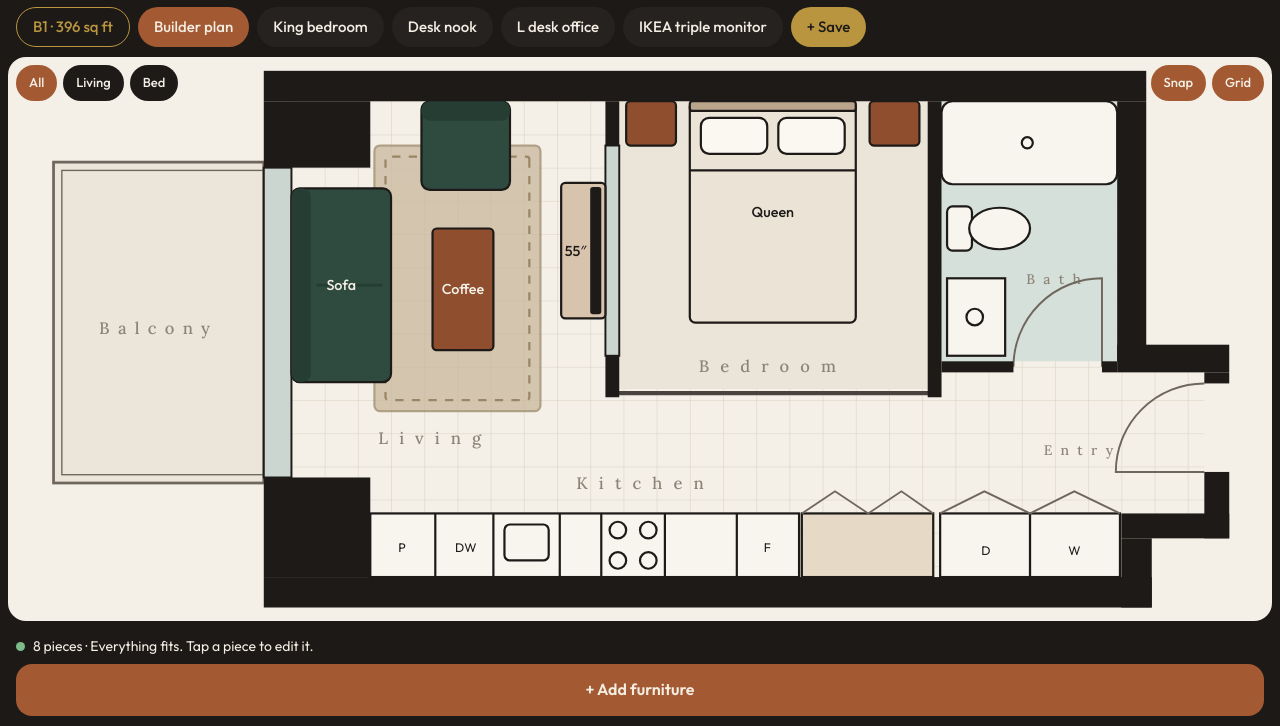
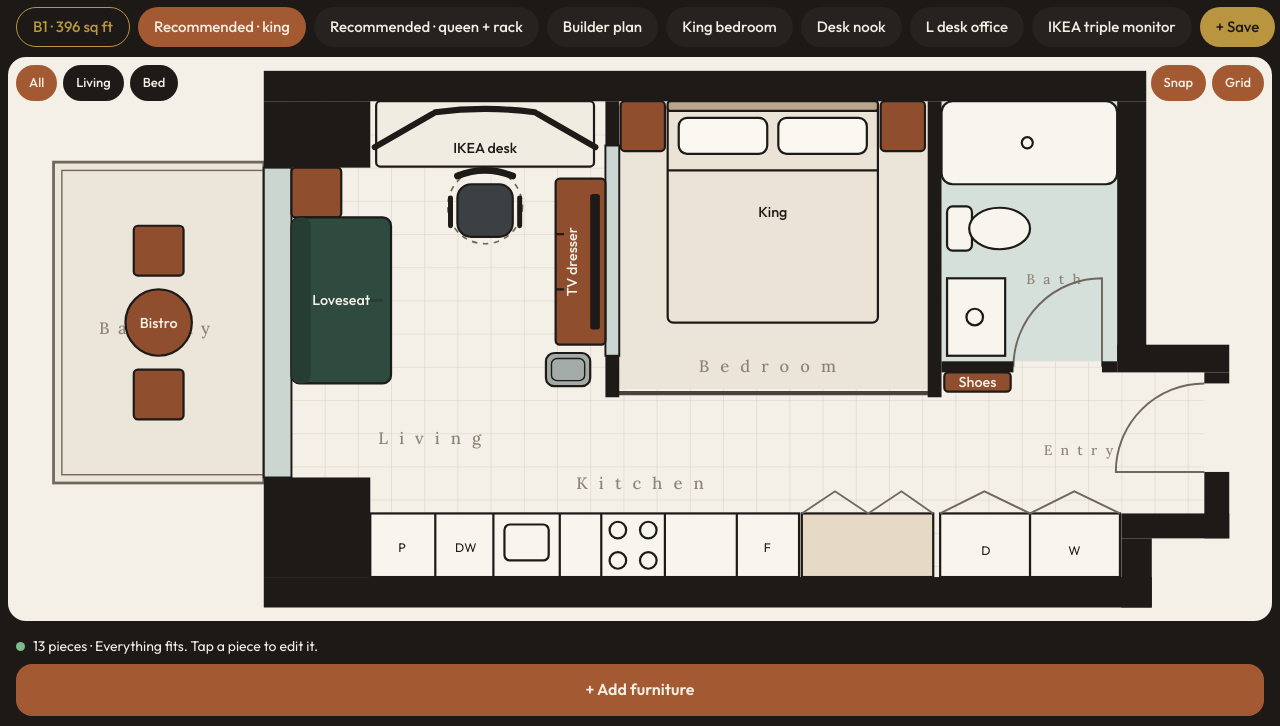
Before and after one commit to XxBootyClapperxX42069/OPERATION-STEAL-NFTS, a plain HTML site: page index.html in a window 1280 px wide. Shown: the part 74-800 px from the top of the page. Drawn offline with Linux system fonts and the light colour scheme.

Commit message:
Add two recommended layouts for the B1 plan
Co-Authored-By: Claude Fable 5.2 <noreply@anthropic.com>
Claude-Session: https://claude.ai/code/session_01AihtfF658qhqHDEz7kd2nq

```diff
--- a/index.html
+++ b/index.html
@@ -123,7 +123,7 @@ input{font:inherit;color:var(--fg);background:var(--panel-2);border:1px solid va
 const segRect=(s,t)=>[Math.min(s[0],s[2])-t/2,Math.min(s[1],s[3])-t/2,Math.max(s[0],s[2])+t/2,Math.max(s[1],s[3])+t/2];
 /* B1: Jr. 1 bedroom, 396 sq ft interior + 54 sq ft balcony. Scaled at 2 px per inch from the developer's
    drawing, which makes their drawn queen bed 60 x 80 and the interior about 396 sq ft. */
-const B1={id:'b1',name:'B1 Jr. 1 bed',chip:'B1 · 396 sq ft',size:'396 sq ft interior, 54 sq ft balcony',first:'builder',thinName:'the bedroom sliding doors',
+const B1={id:'b1',name:'B1 Jr. 1 bed',chip:'B1 · 396 sq ft',size:'396 sq ft interior, 54 sq ft balcony',first:'rec',thinName:'the bedroom sliding doors',
   WALLS:[],THIN:[[118.5,105.5,230,105.5]],
   SOLID:[[-10,-11,309,0],[-10,0,28.5,24],[-10,172,311,183],[-10,136,28.5,172],[298.5,0,309,94],[298.5,88,339,98],[330,98,339,102],[330,134,339,158],
     [300,149,339,158],[300,158,311,183],[113.5,0,118.5,16],[113.5,92,118.5,107],[230,0,235,107],[235,94,261,98],[293,94,298.5,98]],
@@ -168,7 +168,11 @@ const CAT={
 };
 const P=(type,x,y,rot=0,o={})=>({type,x,y,rot,...o});
 const B1_LIVING=[P('rug',60,64,90),P('sofa',18,66.5,270,{w:70}),P('armchair',63,16),P('coffee',62,68,90),P('tv55',105.5,54,90)];
+const B1_REC=[P('ikeadesk',70,11.8),P('mirra',70,38),P('endtable',9,33),P('loveseat',18,72,270),P('tvdresser',104.5,58,90),P('trash',100,97),
+  P('custom',248,101.5,0,{w:24,d:7,name:'Shoes'}),P('round',-48,80,0,{w:24,d:24,name:'Bistro'}),P('chair',-48,54),P('chair',-48,106)];
 B1.presets={
+  rec:{name:'Recommended · king',items:[...B1_REC,P('king',174,40),P('nightstand',127,9,90),P('nightstand',221,9,90)]},
+  recq:{name:'Recommended · queen + rack',items:[...B1_REC,P('queen',200,40),P('nightstand',161,8),P('rack',127.5,30,90)]},
   builder:{name:'Builder plan',items:[...B1_LIVING,P('queen',174,40),P('nightstand',130,8),P('nightstand',218,8)]},
   king:{name:'King bedroom',items:[...B1_LIVING,P('king',174,40),P('nightstand',127,9,90),P('nightstand',221,9,90)]},
   desk:{name:'Desk nook',items:[P('sofa',18,66.5,270,{w:70}),P('desk',72,12,0,{w:48,d:24}),P('chair',72,34),P('tv55',105.5,60,90),
```
